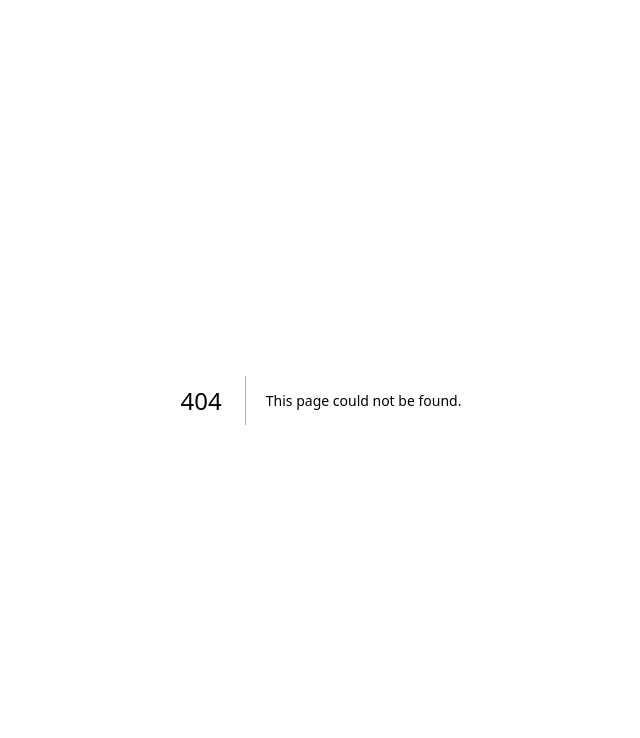
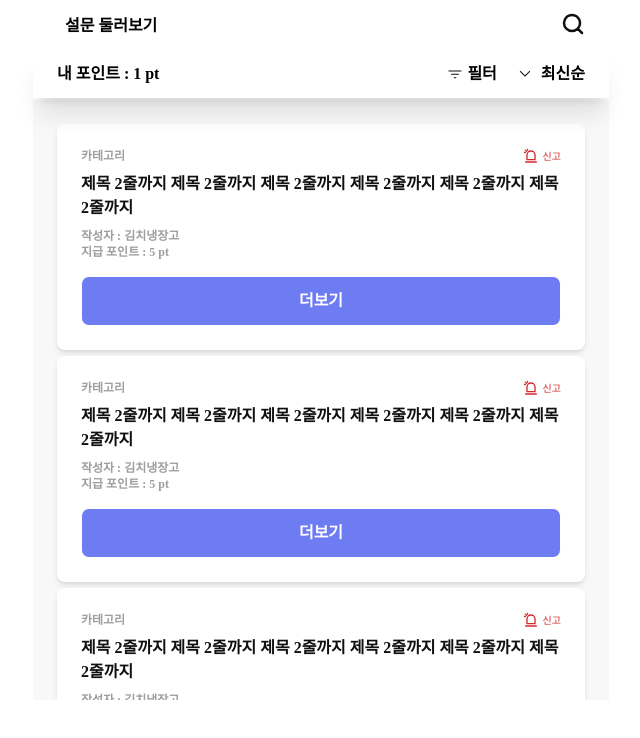
Before and after one commit to SurBear-Team/surbear-frontend, a Next.js app: page /browse in a window 1280 px wide. Before the commit this address had no page. Shown: the top 738 px of the page, without its empty margins (319-959 px from the left). Built offline with nearby package versions, Linux system fonts and the light colour scheme.

Commit message:
🌱explore 페이지 세팅

```diff
--- a/pages/explore/index.tsx
+++ b/pages/browse/index.tsx
@@ -1,7 +1,9 @@
+import SurveyCard from "../components/SurveyCard";
 import { TopBar } from "../components/TopBar";
 import { SearchIcon } from "../components/styles/Icons";
 
 export default function Explore() {
+  let SurveyList = ["ex1", "ex2", "ex3", "ex4", "ex5", "ex6"];
   return (
     <>
       <TopBar
@@ -21,8 +23,15 @@ export default function Explore() {
       />
       <div className="text-white">
         <div className="screen">
-          <div className="bg-gray-1 w-full h-screen">
-            <div>뭐시깽이</div>
+          <div className="bg-[#F8F8F8] w-full h-3/4 p-6 gap-[6px] flex flex-col overflow-auto hide-scrollbar">
+            {SurveyList.map((index) => (
+              <SurveyCard
+                key={index}
+                title={`제목 2줄까지 제목 2줄까지 제목 2줄까지 제목 2줄까지 제목 2줄까지 제목 2줄까지`}
+                nickname={`김치냉장고`}
+                point={5}
+              />
+            ))}
           </div>
         </div>
       </div>
--- /dev/null
+++ b/pages/components/SurveyCard.tsx
@@ -0,0 +1,32 @@
+import { ReportIcon } from "./styles/Icons";
+
+export default function SurveyCard({ title, nickname, point }: any) {
+  return (
+    <>
+      <div className="bg-white flex p-6 flex-col items-start rounded-lg shadow-md">
+        <div className="flex justify-between items-center w-full pb-2">
+          <div className="text-gray-5 text-xs font-semibold">카테고리</div>
+          <div
+            onClick={() => {
+              console.log("신고");
+            }}
+            className="text-red-1 flex items-center gap-1 text-[10px] cursor-pointer"
+          >
+            <ReportIcon />
+            신고
+          </div>
+        </div>
+        <div className="text-gray-9 font-semibold pb-2">{title}</div>
+
+        <div className="text-gray-5 text-xs font-semibold">
+          <div>작성자 : {nickname}</div>
+          <div>지급 포인트 : {point} pt</div>
+        </div>
+
+        <div className="long-button bg-primary-1 text-white mt-4 flex justify-center">
+          더보기
+        </div>
+      </div>
+    </>
+  );
+}
```
